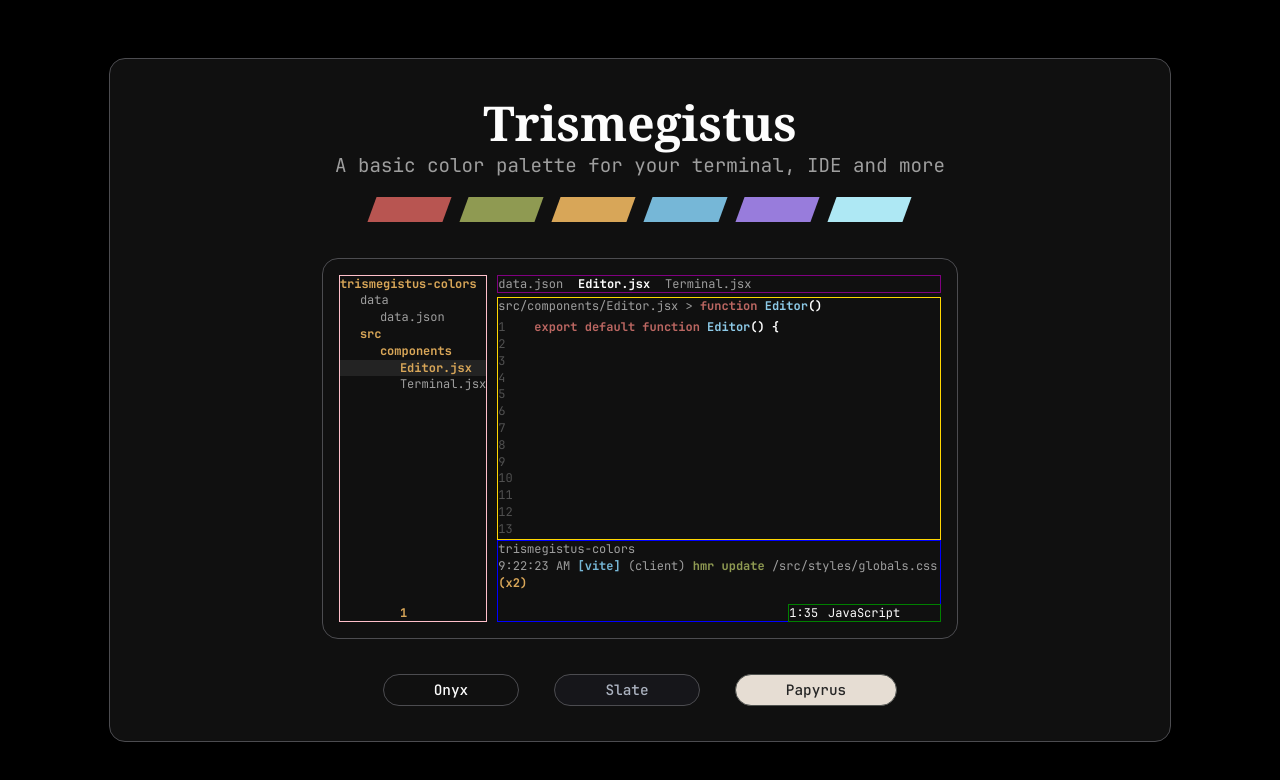
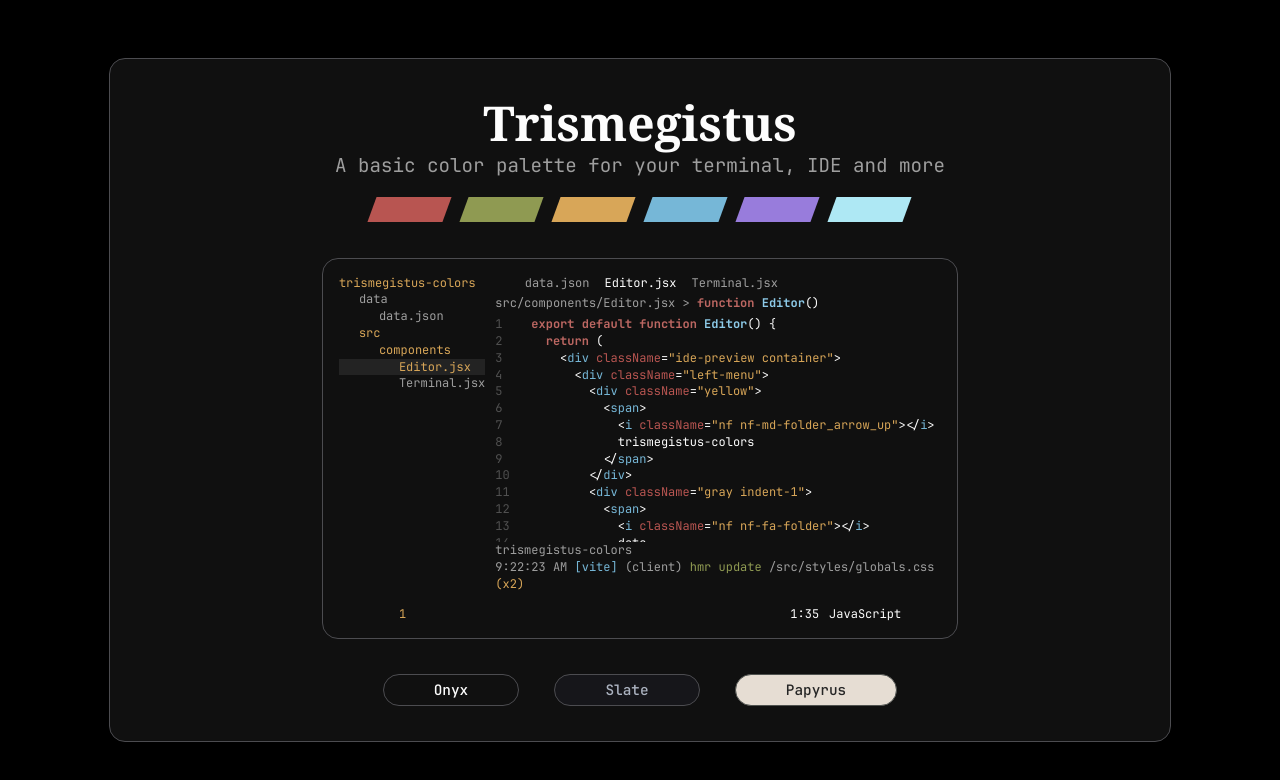
Before and after one commit to JonahKF/trismegistus-colors, a React (Vite) app: page / in a window 1280 px wide. Shown: the top 780 px of the page. Built offline with nearby package versions, Linux system fonts and the light colour scheme; a web font is replaced by a local one.

Commit message:
added code block jsx, icons for tabs and code-top

```diff
--- a/src/components/Editor.jsx
+++ b/src/components/Editor.jsx
@@ -51,6 +51,12 @@
 
       <div className="body">
         <div className="tabs">
+          <div className="arrows">
+            <i className="nf nf-cod-arrow_left white"></i>
+            &nbsp;
+            <i className="nf nf-cod-arrow_right gray"></i>
+            &nbsp;
+          </div>
           <div className="gray">
             <i className="nf nf-seti-json"></i> data.json
           </div>
@@ -61,7 +67,11 @@
             <i className="nf nf-fa-react"></i> Terminal.jsx
           </div>
 
-          <div className="tab-icons"></div>
+          <div className="tab-icons">
+            <i className="nf nf-oct-plus"></i>
+            <i className="nf nf-cod-split_horizontal"></i>
+            <i className="nf nf-md-arrow_expand"></i>
+          </div>
         </div>
 
         <div className="code">
@@ -71,6 +81,13 @@
               <span className="light-red">function</span>{" "}
               <span className="light-blue">Editor</span>
               <span className="white">()</span>
+            </span>
+
+            <span className="code-top-icons white">
+              <i className="nf nf-oct-search"></i>
+              <i className="nf nf-md-star_four_points_outline"></i>
+              <i className="nf nf-md-cursor_text"></i>
+              <i className="nf nf-seti-settings"></i>
             </span>
           </div>
 
@@ -82,22 +99,123 @@
               <span className="white">()</span>{" "}
               <span className="white">&#123;</span>
             </div>
-            <div>2</div>
-            <div>3</div>
-            <div>4</div>
-            <div>5</div>
-            <div>6</div>
-            <div>7</div>
-            <div>8</div>
-            <div>9</div>
-            <div>10</div>
-            <div>11</div>
-            <div>12</div>
-            <div>13</div>
-            <div>14</div>
-            <div>15</div>
-            <div>16</div>
-            <div>17</div>
+            <div>
+              2 &nbsp;&nbsp;&nbsp;&nbsp;{" "}
+              <span className="light-red">return</span>{" "}
+              <span className="white">(</span>
+            </div>
+            <div>
+              3 &nbsp;&nbsp;&nbsp;&nbsp;&nbsp;&nbsp;{" "}
+              <span className="white">&#60;</span>
+              <span className="blue">div</span>{" "}
+              <span className="red">className</span>
+              <span className="white">=</span>
+              <span className="yellow">"ide-preview container"</span>
+              <span className="white">&#62;</span>
+            </div>
+            <div>
+              4 &nbsp;&nbsp;&nbsp;&nbsp;&nbsp;&nbsp;&nbsp;&nbsp;{" "}
+              <span className="white">&#60;</span>
+              <span className="blue">div</span>{" "}
+              <span className="red">className</span>
+              <span className="white">=</span>
+              <span className="yellow">"left-menu"</span>
+              <span className="white">&#62;</span>
+            </div>
+            <div>
+              5 &nbsp;&nbsp;&nbsp;&nbsp;&nbsp;&nbsp;&nbsp;&nbsp;&nbsp;&nbsp;{" "}
+              <span className="white">&#60;</span>
+              <span className="blue">div</span>{" "}
+              <span className="red">className</span>
+              <span className="white">=</span>
+              <span className="yellow">"yellow"</span>
+              <span className="white">&#62;</span>
+            </div>
+            <div>
+              6
+              &nbsp;&nbsp;&nbsp;&nbsp;&nbsp;&nbsp;&nbsp;&nbsp;&nbsp;&nbsp;&nbsp;&nbsp;{" "}
+              <span className="white">&#60;</span>
+              <span className="blue">span</span>
+              <span className="white">&#62;</span>
+            </div>
+            <div>
+              7
+              &nbsp;&nbsp;&nbsp;&nbsp;&nbsp;&nbsp;&nbsp;&nbsp;&nbsp;&nbsp;&nbsp;&nbsp;&nbsp;&nbsp;{" "}
+              <span className="white">&#60;</span>
+              <span className="blue">i</span>{" "}
+              <span className="red">className</span>
+              <span className="white">=</span>
+              <span className="yellow">"nf nf-md-folder_arrow_up"</span>
+              <span className="white">&#62;</span>
+              <span className="white">&#60;/</span>
+              <span className="blue">i</span>
+              <span className="white">&#62;</span>
+            </div>
+            <div>
+              8
+              &nbsp;&nbsp;&nbsp;&nbsp;&nbsp;&nbsp;&nbsp;&nbsp;&nbsp;&nbsp;&nbsp;&nbsp;&nbsp;&nbsp;{" "}
+              <span className="white"> trismegistus-colors</span>
+            </div>
+            <div>
+              9
+              &nbsp;&nbsp;&nbsp;&nbsp;&nbsp;&nbsp;&nbsp;&nbsp;&nbsp;&nbsp;&nbsp;&nbsp;{" "}
+              <span className="white">&#60;/</span>
+              <span className="blue">span</span>
+              <span className="white">&#62;</span>
+            </div>
+            <div>
+              10 &nbsp;&nbsp;&nbsp;&nbsp;&nbsp;&nbsp;&nbsp;&nbsp;&nbsp;{" "}
+              <span className="white">&#60;/</span>
+              <span className="blue">div</span>
+              <span className="white">&#62;</span>
+            </div>
+            <div>
+              11 &nbsp;&nbsp;&nbsp;&nbsp;&nbsp;&nbsp;&nbsp;&nbsp;&nbsp;{" "}
+              <span className="white">&#60;</span>
+              <span className="blue">div</span>{" "}
+              <span className="red">className</span>
+              <span className="white">=</span>
+              <span className="yellow">"gray indent-1"</span>
+              <span className="white">&#62;</span>
+            </div>
+            <div>
+              12
+              &nbsp;&nbsp;&nbsp;&nbsp;&nbsp;&nbsp;&nbsp;&nbsp;&nbsp;&nbsp;&nbsp;{" "}
+              <span className="white">&#60;</span>
+              <span className="blue">span</span>
+              <span className="white">&#62;</span>
+            </div>
+            <div>
+              13
+              &nbsp;&nbsp;&nbsp;&nbsp;&nbsp;&nbsp;&nbsp;&nbsp;&nbsp;&nbsp;&nbsp;&nbsp;&nbsp;{" "}
+              <span className="white">&#60;</span>
+              <span className="blue">i</span>{" "}
+              <span className="red">className</span>
+              <span className="white">=</span>
+              <span className="yellow">"nf nf-fa-folder"</span>
+              <span className="white">&#62;</span>
+              <span className="white">&#60;/</span>
+              <span className="blue">i</span>
+              <span className="white">&#62;</span>
+            </div>
+            <div>
+              14
+              &nbsp;&nbsp;&nbsp;&nbsp;&nbsp;&nbsp;&nbsp;&nbsp;&nbsp;&nbsp;&nbsp;&nbsp;&nbsp;{" "}
+              <span className="white"> data</span>
+            </div>
+            <div>
+              15
+              &nbsp;&nbsp;&nbsp;&nbsp;&nbsp;&nbsp;&nbsp;&nbsp;&nbsp;&nbsp;&nbsp;{" "}
+              <span className="white">&#60;/</span>
+              <span className="blue">span</span>
+              <span className="white">&#62;</span>
+            </div>
+            <div>
+              16 &nbsp;&nbsp;&nbsp;&nbsp;&nbsp;&nbsp;&nbsp;&nbsp;{" "}
+              <span className="white">&#60;/</span>
+              <span className="blue">div</span>
+              <span className="white">&#62;</span>
+            </div>
           </div>
         </div>
 
--- a/src/styles/globals.css
+++ b/src/styles/globals.css
@@ -386,22 +386,18 @@
 
     .white {
         color: var(--text-color);
-        font-weight: bold;
     }
 
     .green {
         color: var(--green);
-        font-weight: bold;
     }
 
     .yellow {
         color: var(--yellow);
-        font-weight: bold;
     }
 
     .red {
         color: var(--red);
-        font-weight: bold;
     }
 
     .light-red {
@@ -411,12 +407,10 @@
 
     .magenta {
         color: var(--magenta);
-        font-weight: bold;
     }
 
     .blue {
         color: var(--blue);
-        font-weight: bold;
     }
 
     .light-blue {
@@ -426,12 +420,9 @@
 
     .cyan {
         color: var(--cyan);
-        font-weight: bold;
     }
 
     > .left-menu {
-        border: 1px solid pink;
-
         display: flex;
         flex-direction: column;
 
@@ -461,25 +452,42 @@
     > .body {
         display: flex;
         flex-direction: column;
+        width: 100%;
         overflow: hidden;
 
         > .tabs {
-            border: 1px solid purple;
-
             display: flex;
             flex-direction: row;
             gap: 15px;
+            width: 100%;
+
+            > .tab-icons {
+                margin-left: auto;
+                display: flex;
+                gap: 10px;
+                align-self: center;
+
+                font-size: clamp(0.65em, 0.7vw, 0.8em);
+            }
         }
 
         > .code {
-            border: 1px solid gold;
-
             margin-top: 4px;
             /*max-height: 250px;*/
             overflow: hidden;
 
             > .code-top {
                 margin-bottom: 4px;
+                display: flex;
+
+                > .code-top-icons {
+                    margin-left: auto;
+                    display: flex;
+                    gap: 10px;
+                    align-self: center;
+
+                    font-size: clamp(0.65em, 0.7vw, 0.8em);
+                }
             }
 
             > .code-body {
@@ -489,8 +497,6 @@
         }
 
         > .editor-terminal {
-            border: 1px solid blue;
-
             padding-bottom: 30px;
             white-space: wrap;
             margin-top: auto;
@@ -498,8 +504,6 @@
     }
 
     > .bottom-right-icons {
-        border: 1px solid green;
-
         position: absolute;
         bottom: 1rem;
         right: 1rem;
```
